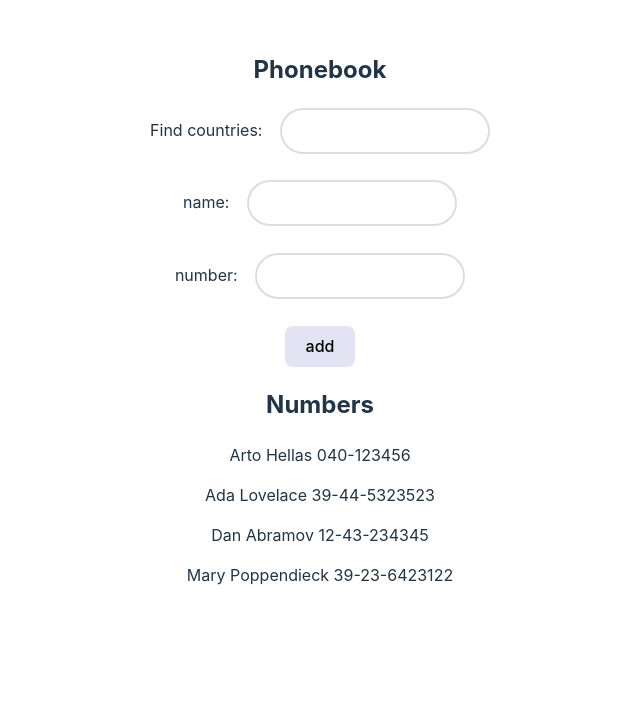
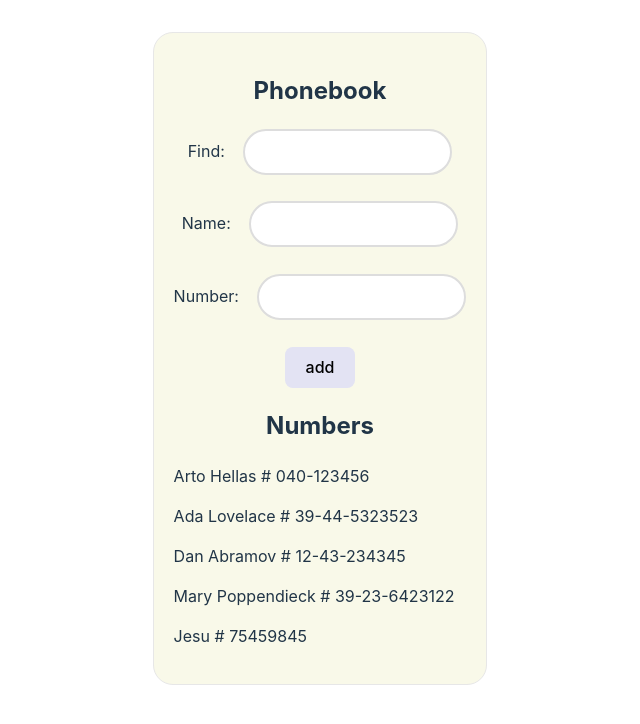
Before and after one commit to daserrano/fsopen, a React (Vite) app in the folder part2/phoneBook/: page / in a window 1280 px wide. Shown: the top 724 px of the page, without its empty margins (320-960 px from the left). Built offline with nearby package versions, Linux system fonts and the light colour scheme; data requests are answered from the project's data file.

Commit message:
[FEAT] Añadido ejercicio 2.15

```diff
--- a/part2/phoneBook/db.json
+++ b/part2/phoneBook/db.json
@@ -1,5 +1,5 @@
 {
-  "persons":[
+  "persons": [
     {
       "name": "Arto Hellas",
       "number": "040-123456",
@@ -19,6 +19,12 @@
       "name": "Mary Poppendieck",
       "number": "39-23-6423122",
       "id": 4
+    },
+    {
+      "name": "Jesu",
+      "number": "75459845",
+      "key": 5,
+      "id": 5
     }
   ]
 }
--- a/part2/phoneBook/src/App.jsx
+++ b/part2/phoneBook/src/App.jsx
@@ -4,6 +4,7 @@ import Filter from './components/Filter'
 import PersonForm from './components/PersonForm'
 import Persons from './components/Persons'
 import axios from 'axios'
+import personsService from '../src/services/persons'
 
 function App() {
   const [persons, setPersons] = useState([]);
@@ -12,9 +13,9 @@ function App() {
   const [filterValue, setFilterValue] = useState('')
 
   useEffect(() => {
-    axios.get('http://localhost:3001/persons')
-    .then(response => setPersons(response.data))
+    personsService.getAll().then(response => setPersons(response))
   }, [])
+
   const addPerson = (event) => {
     event.preventDefault();
 
@@ -25,7 +26,7 @@ function App() {
       number: newNumber,
       key: persons.length + 1
     }
-    setPersons(persons.concat(addPerson))
+    personsService.create(addPerson).then(newPerson => setPersons(persons.concat(newPerson)))
     clearInputs()
   }
   const clearInputs = () => {
@@ -38,7 +39,7 @@ function App() {
   const handleInput = (e) => setFilterValue(e.target.value)
 
   return (
-    <div>
+    <div style={{border: "1px solid #e7e7e7", borderRadius: "20px", padding: "20px", backgroundColor: "#f9f9e9"}}>
       <h2>Phonebook</h2>
       <Filter filterValue={filterValue} handleInput={handleInput} />
 
--- a/part2/phoneBook/src/components/Filter.jsx
+++ b/part2/phoneBook/src/components/Filter.jsx
@@ -2,7 +2,7 @@
 const Filter = ({filterValue, handleInput}) => {
   return (
     <div>
-        Find countries: <input value={filterValue} onChange={handleInput}/>
+        Find: <input value={filterValue} onChange={handleInput}/>
       </div>
   )
 }
--- a/part2/phoneBook/src/components/PersonForm.jsx
+++ b/part2/phoneBook/src/components/PersonForm.jsx
@@ -3,9 +3,11 @@ const PersonForm = ({ addPerson, newName, handleChangeName, handleChangeNumber,
     return (
         <form onSubmit={addPerson}>
             <div>
-                name: <input value={newName} onChange={handleChangeName} />
+                Name: <input value={newName} onChange={handleChangeName} />
             </div>
-            <div>number: <input value={newNumber} onChange={handleChangeNumber} /></div>
+            <div>
+                Number: <input value={newNumber} onChange={handleChangeNumber} />
+            </div>
 
             <div>
                 <button type="submit">add</button>
--- a/part2/phoneBook/src/components/Persons.jsx
+++ b/part2/phoneBook/src/components/Persons.jsx
@@ -1,10 +1,12 @@
 
 const Persons = ({persons, filterValue }) => {
     return (
-        <main>
+        <main style={{textAlign: "left"}}>
             {persons.filter(person => person.name.toLowerCase().includes(filterValue.toLowerCase())
             ).map(person => (
-                <p key={person.key}>{person.name} {person.number}</p>
+                <p key={person.key}>
+                    <span>{person.name} # {person.number}</span>
+                </p>
             ))}
         </main>
     )
--- /dev/null
+++ b/part2/phoneBook/src/services/persons.js
@@ -0,0 +1,15 @@
+import axios from "axios";
+
+const baseUrl = 'http://localhost:3000/persons';
+
+const getAll = () => {
+    const request = axios.get(baseUrl)
+    return request.then(response => response.data)
+}
+
+const create = (newPerson) => {
+    const request = axios.post(baseUrl, newPerson)
+    return request.then(response => response.data)
+}
+
+export default { getAll, create }
```
Also changed, not shown: 1 other file (tests, documents, lock files or other folders).
